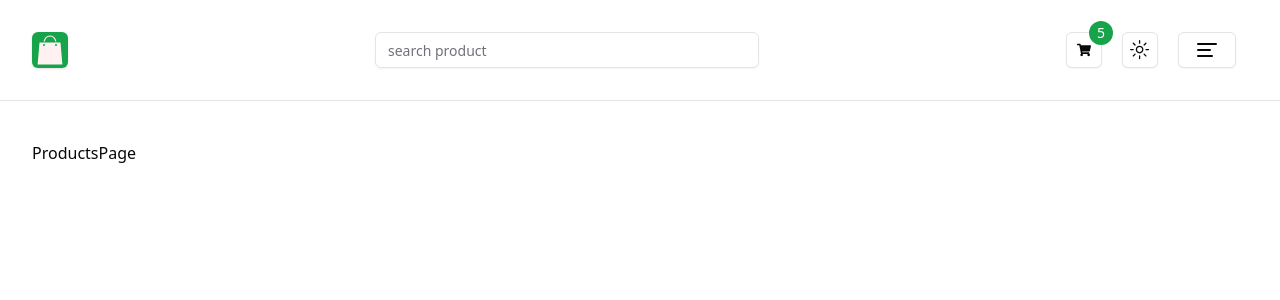
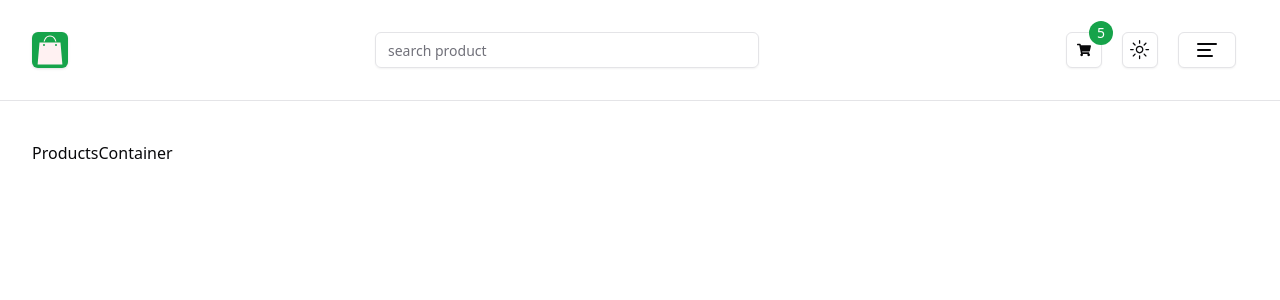
Before and after one commit to MohamedHNoor/Next-Store, a Next.js app: page /products in a window 1280 px wide. Shown: the top 300 px of the page. Built offline with nearby package versions, Linux system fonts and the light colour scheme.

Commit message:
Add layouts to display products

```diff
--- a/app/products/page.tsx
+++ b/app/products/page.tsx
@@ -1,4 +1,16 @@
-function ProductsPage() {
-  return <div>ProductsPage</div>;
+import ProductsContainer from '@/components/products/ProductsContainer';
+
+function ProductsPage({
+  searchParams,
+}: {
+  searchParams: { layout?: string; search?: string };
+}) {
+  const layout = searchParams.layout || 'grid';
+  const search = searchParams.search || '';
+  return (
+    <>
+      <ProductsContainer layout={layout} search={search} />
+    </>
+  );
 }
 export default ProductsPage;
```
